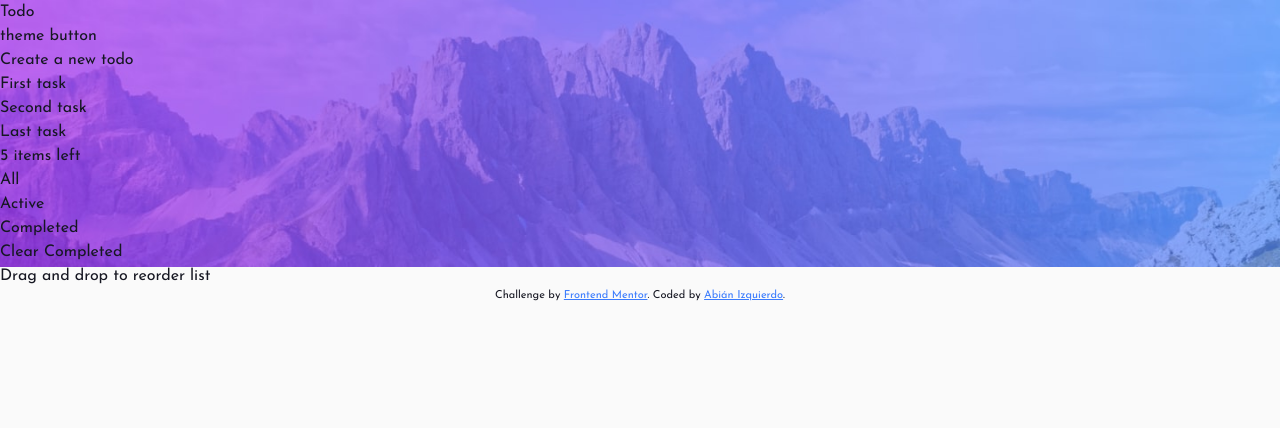
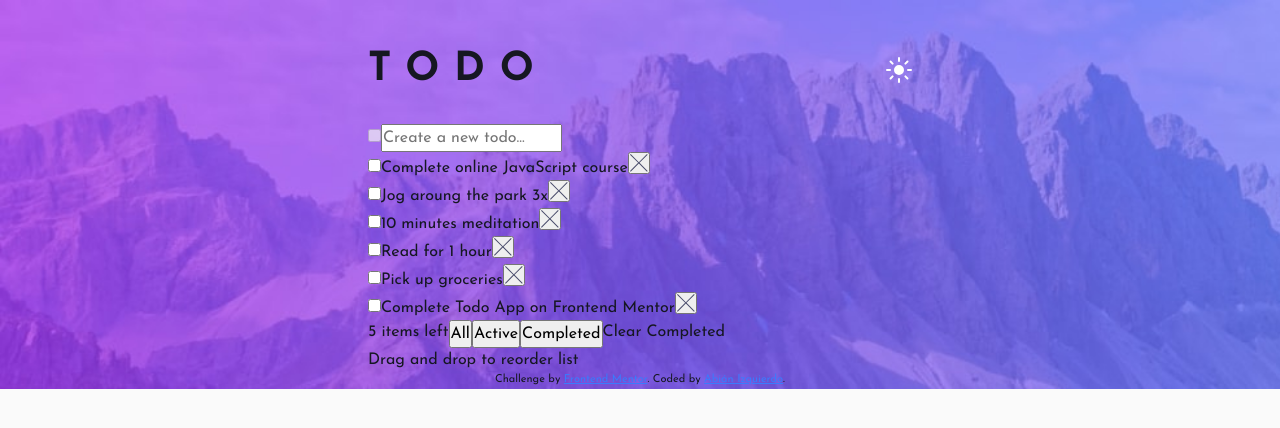
Before and after one commit to abizmo/todo-app, a React (Vite) app: page / in a window 1280 px wide. Shown: the top 428 px of the page. Built offline with nearby package versions, Linux system fonts and the light colour scheme.

Commit message:
Add html structure (#1)

```diff
--- a/src/App.css
+++ b/src/App.css
@@ -2,7 +2,7 @@ body {
   background-color: var(--clr-body);
   background-image: url('/bg-mobile-dark.jpg');
   background-repeat: no-repeat;
-  background-size: contain;
+  background-size: cover;
   color: var(--clr-text);
   color-scheme: light dark;
   font-family: var(--ff-body);
@@ -42,3 +42,15 @@ body {
     }
   }
 }
+
+.app-header {
+  align-items: center;
+  justify-content: space-between;
+  margin-top: 3rem;
+  margin-bottom: 2rem;
+}
+
+.button {
+  border: none;
+  background: transparent;
+}
--- a/src/App.tsx
+++ b/src/App.tsx
@@ -1,25 +1,129 @@
-import React from 'react';
+import React, { useState } from 'react';
+
+import iconCross from './assets/images/icon-cross.svg';
+import iconMoon from './assets/images/icon-moon.svg';
+import iconSun from './assets/images/icon-sun.svg';
 
 import './App.css';
 
-const App = () => (
-  <>
-    <header>
-      <h1>Todo</h1>
-      <div>theme button</div>
+const App = () => {
+  const [theme, setTheme] = useState('dark');
+
+  return (
+    <div className='container'>
+      <header className='flex app-header'>
+        <h1 className='fs-900 fw-bold lh-heading ls-900 uppercase'>Todo</h1>
+        <button className='button'>
+          <img
+            src={theme === 'dark' ? iconSun : iconMoon}
+            alt=''
+            aria-hidden='true'
+          />
+          <span className='visually-hidden'>Change theme</span>
+        </button>
       </header>
       <main>
-      <p>Create a new todo</p>
-      <ul>
-        <li>First task</li>
-        <li>Second task</li>
-        <li>Last task</li>
+        <form action=''>
+          <label>
+            <input disabled type='checkbox' />
+            <span className='checkmark'></span>
+            <input type='text' placeholder='Create a new todo...' />
+          </label>
+        </form>
+        <div>
+          <ul className='todo-items' role='list'>
+            <li>
+              <label>
+                <input type='checkbox' />
+                <span className='checkmark'></span>
+                <span>Complete online JavaScript course</span>
+                <button>
+                  <img src={iconCross} alt='Delete task' />
+                </button>
+              </label>
+            </li>
+            <li>
+              <label>
+                <input type='checkbox' />
+                <span className='checkmark'></span>
+                <span>Jog aroung the park 3x</span>
+                <button>
+                  <img src={iconCross} alt='Delete task' />
+                </button>
+              </label>
+            </li>
+            <li>
+              <label>
+                <input type='checkbox' />
+                <span className='checkmark'></span>
+                <span>10 minutes meditation</span>
+                <button>
+                  <img src={iconCross} alt='Delete task' />
+                </button>
+              </label>
+            </li>
+            <li>
+              <label>
+                <input type='checkbox' />
+                <span className='checkmark'></span>
+                <span>Read for 1 hour</span>
+                <button>
+                  <img src={iconCross} alt='Delete task' />
+                </button>
+              </label>
+            </li>
+            <li>
+              <label>
+                <input type='checkbox' />
+                <span className='checkmark'></span>
+                <span>Pick up groceries</span>
+                <button>
+                  <img src={iconCross} alt='Delete task' />
+                </button>
+              </label>
+            </li>
+            <li>
+              <label>
+                <input type='checkbox' />
+                <span className='checkmark'></span>
+                <span>Complete Todo App on Frontend Mentor</span>
+                <button>
+                  <img src={iconCross} alt='Delete task' />
+                </button>
+              </label>
+            </li>
           </ul>
-      <p>5 items left</p>
-      <p>All</p>
-      <p>Active</p>
-      <p>Completed</p>
-      <p>Clear Completed</p>
+          <div className='flex'>
+            <span>5 items left</span>
+            <div className='filter-list' role='tablist' aria-label='filter'>
+              <button
+                aria-selected='true'
+                role='tab'
+                aria-controls='todo-items'
+                tabIndex={0}
+              >
+                All
+              </button>
+              <button
+                aria-selected='true'
+                role='tab'
+                aria-controls='todo-items'
+                tabIndex={-1}
+              >
+                Active
+              </button>
+              <button
+                aria-selected='true'
+                role='tab'
+                aria-controls='todo-items'
+                tabIndex={-1}
+              >
+                Completed
+              </button>
+            </div>
+            <span>Clear Completed</span>
+          </div>
+        </div>
         <p>Drag and drop to reorder list</p>
       </main>
       <footer className='attribution'>
@@ -33,7 +137,8 @@ const App = () => (
         </a>
         . Coded by <a href='https://www.abizmo.dev'>Abián Izquierdo</a>.
       </footer>
-  </>
+    </div>
   );
+};
 
 export default App;
--- a/src/index.css
+++ b/src/index.css
@@ -24,12 +24,19 @@
 
   --fs-100: 0.6875rem;
   --fs-500: 1rem;
+  --fs-900: 1.75rem;
 }
 
 @media (prefers-color-scheme: light) {
   :root {
     --clr-text: var(--clr-blue-900);
     --clr-body: var(--clr-gray-100);
+  }
+}
+
+@media (min-width: 50em) {
+  :root {
+    --fs-900: 2.5rem;
   }
 }
 
@@ -48,7 +55,7 @@
 img,
 picture,
 svg {
-  display: block
+  display: block;
   max-width: 100%;
 }
 
@@ -69,6 +76,11 @@ ol[role='list'] {
 }
 
 /* Utility classes */
+
+.container {
+  margin-inline: auto;
+  width: min(100% - 3rem, 34rem);
+}
 
 .visually-hidden {
   position: absolute;
@@ -98,6 +110,10 @@ ol[role='list'] {
   font-size: var(--fs-400);
 }
 
+.fs-900 {
+  font-size: var(--fs-900);
+}
+
 .lh-heading {
   line-height: 1.1;
 }
@@ -109,3 +125,15 @@ ol[role='list'] {
 .grid {
   display: grid;
 }
+
+.uppercase {
+  text-transform: uppercase;
+}
+
+.ls-900 {
+  letter-spacing: 0.37em;
+}
+
+.display-none {
+  display: none;
+}
```
Lines whose indentation alone changed are shown as unchanged.
